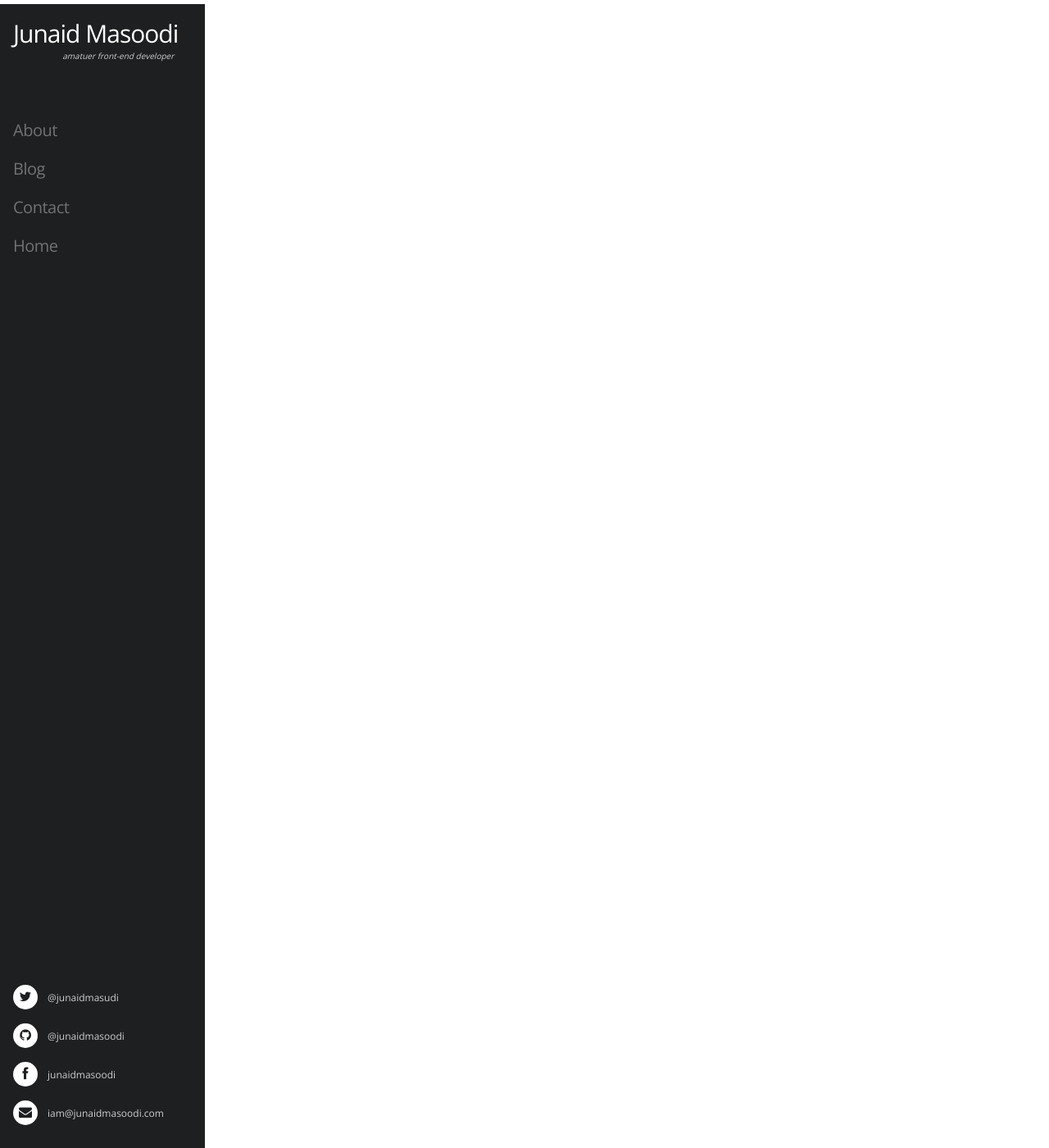
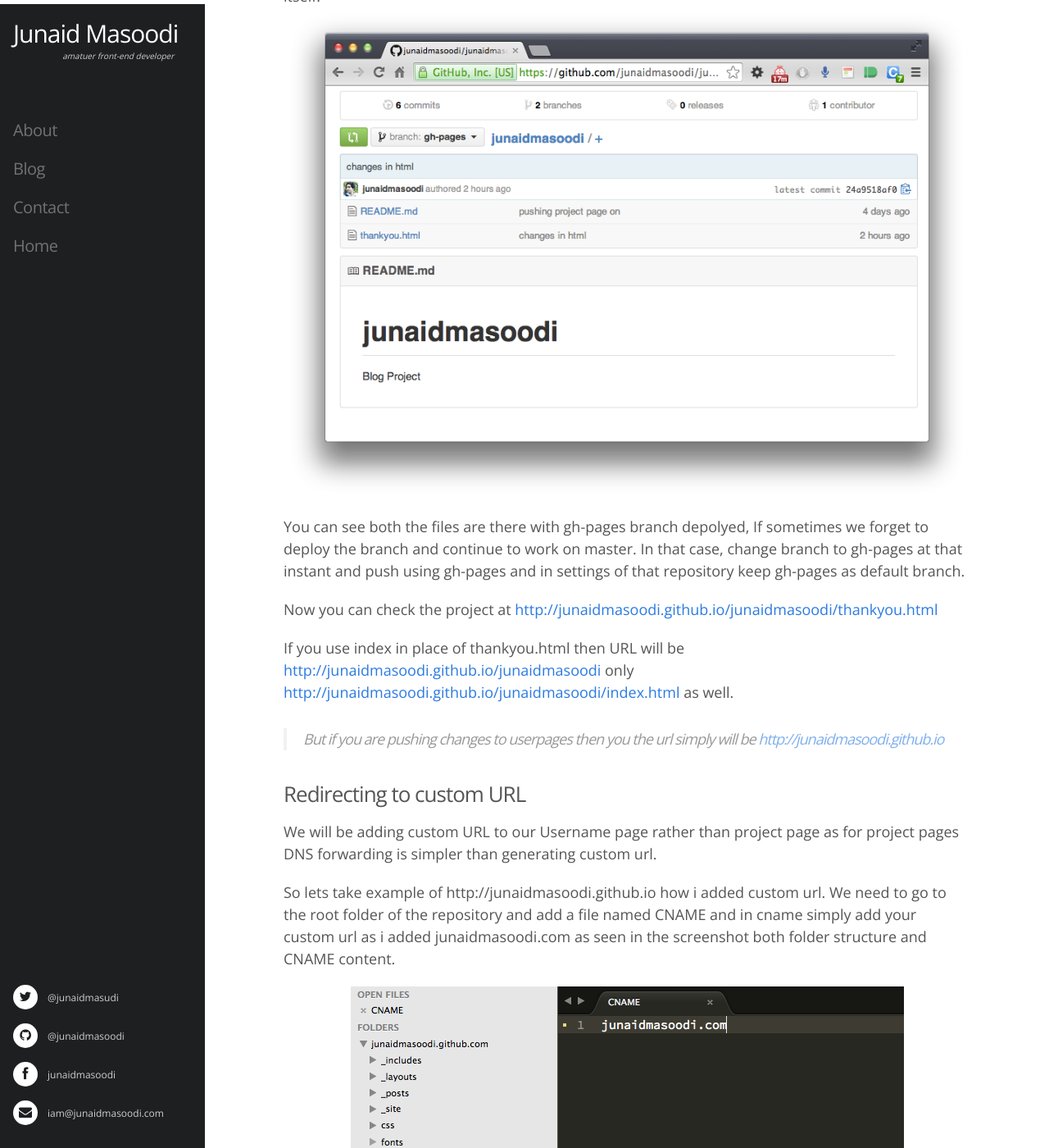
Before and after one commit to junaidmasoodi/junaidmasoodi.github.com, a Jekyll site: the page built from _posts/2014-05-22-Push-to-repo.md, in a window 1280 px wide and 1400 px high, scrolled down 2469 px. Shown: the whole window at 82% size. Built offline with Jekyll 4.4.1, drawn with Linux system fonts in a browser that asks for light colours; nearby versions of some CDN libraries; comment, search, counter and statistics services are not loaded; some of the changed text lies outside the part shown.

Commit message:
adding new post

```diff
--- a/_posts/2014-05-22-Push-to-repo.md
+++ b/_posts/2014-05-22-Push-to-repo.md
@@ -7,6 +7,73 @@ categories: GitHUb
 
 We talked about Github, cloning, and Github pages. WE will now make one page as we said "Thank you" and will also redirect same page to some custom domain as well :)
 
-For custom redirect i will be using [BIGROCK]('http://bigrock.in').
+For custom redirect i will be using [bigrock.in]('http://bigrock.in').
 
-First we need to go to the repo
+First we need to go to the repo which is shown in [last post]('http://junaidmasoodi.com/github/2014/05/14/github-pages/'), As how to create one.
+
+> It should be noted here if we are creating **Userpage** or **Projectpage** we have different branches to push to. If we are pushing to userpages then code should be pushed to **master** otherwise **gh-pages**.
+
+Master is the default branch so in this post we will be showing how to push code to gh-pages which means github project pages. First we need to clone the code, Suppose here we have cloned the code and either out repo will be empty or will be having either both readme.md and .gitignore or one of them.
+Say suppose i added thankyou.html to folder and my folder structure looks something like that
+![Folder structure](/images/repo/folder-structure.png "Folder Structure")
+You can add full site as well, as many files you want.
+
+
+In terminal, in the directory of the repo which is on master branch we are supposed to change branch to "gh-pages" only if we are pushing to project pages else leave to master only.
+
+{% highlight ruby %}
+git checkout--orphan gh-pages
+{% endhighlight %}
+
+Now we need to add or stage all of the files in the current directory so we will add commit
+{% highlight ruby %}
+git add .
+{% endhighlight %}
+
+Now we need to records changes to the repository so we will add another command
+{% highlight ruby %}
+git commit -m "Your message"
+{% endhighlight %}
+
+Now comes the pushing project to repository
+{% highlight ruby %}
+git push origin -gh-pages
+{% endhighlight %}
+
+![Changing branch](/images/repo/changing-branch.png "changing branch")
+
+So we have successfully pushed the code to repo like in this screenshot we can check on github itself.
+![Repository on github](/images/repo/repo.png "Repository on github")
+
+
+You can see both the files are there with gh-pages branch depolyed, If sometimes we forget to deploy the branch and continue to work on master. In that case, change branch to gh-pages at that instant and push using gh-pages and in settings of that repository keep gh-pages as default branch.
+
+Now you can check the project at [http://junaidmasoodi.github.io/junaidmasoodi/thankyou.html]('http://junaidmasoodi.github.io/junaidmasoodi/thankyou.html')
+
+If you use index in place of thankyou.html then URL will be [http://junaidmasoodi.github.io/junaidmasoodi]('http://junaidmasoodi.github.io/junaidmasoodi') only [http://junaidmasoodi.github.io/junaidmasoodi/index.html]('http://junaidmasoodi.github.io/junaidmasoodi/index.html') as well.
+
+> But if you are pushing changes to userpages then you the url simply will be [http://junaidmasoodi.github.io]('http://junaidmasoodi.github.io')
+
+
+### Redirecting to custom URL
+
+We will be adding custom URL to our Username page rather than project page as for project pages DNS forwarding is simpler than generating custom url.
+
+So lets take example of http://junaidmasoodi.github.io how i added custom url. We need to go to the  root folder of the repository and add a file named CNAME and in cname simply add your custom url as i added junaidmasoodi.com as seen in the screenshot both folder structure and CNAME content.
+
+
+![CNAME](/images/repo/cname.png "CNAME")
+
+Now login to your Domain hosting site, as in this example we have used bigrock.in. and in your Domain area there will be **manage DNS** or **DNS Management**
+
+Right in A-record add new record and leaving name empty as in Screenshot and update destination IP to
+
+> 192.30.252.153
+
+> 192.30.252.154
+
+![A-TRACk RECORD](/images/repo/a-track.png "A-TRACK RECORD")
+
+For 'www' add www in name part of it as in SS after adding both IP's for domain.com and www.domain.com as well
+
+#### and you are done :) and test here [junaidmasoodi.com]('junaidmasoodi.com')
```
Also changed, not shown: CNAME (line endings or trailing spaces), images/repo/a-track.png (added), images/repo/changing-branch.png (added), images/repo/cname.png (added), images/repo/folder-structure.png (added), images/repo/repo.png (added).
